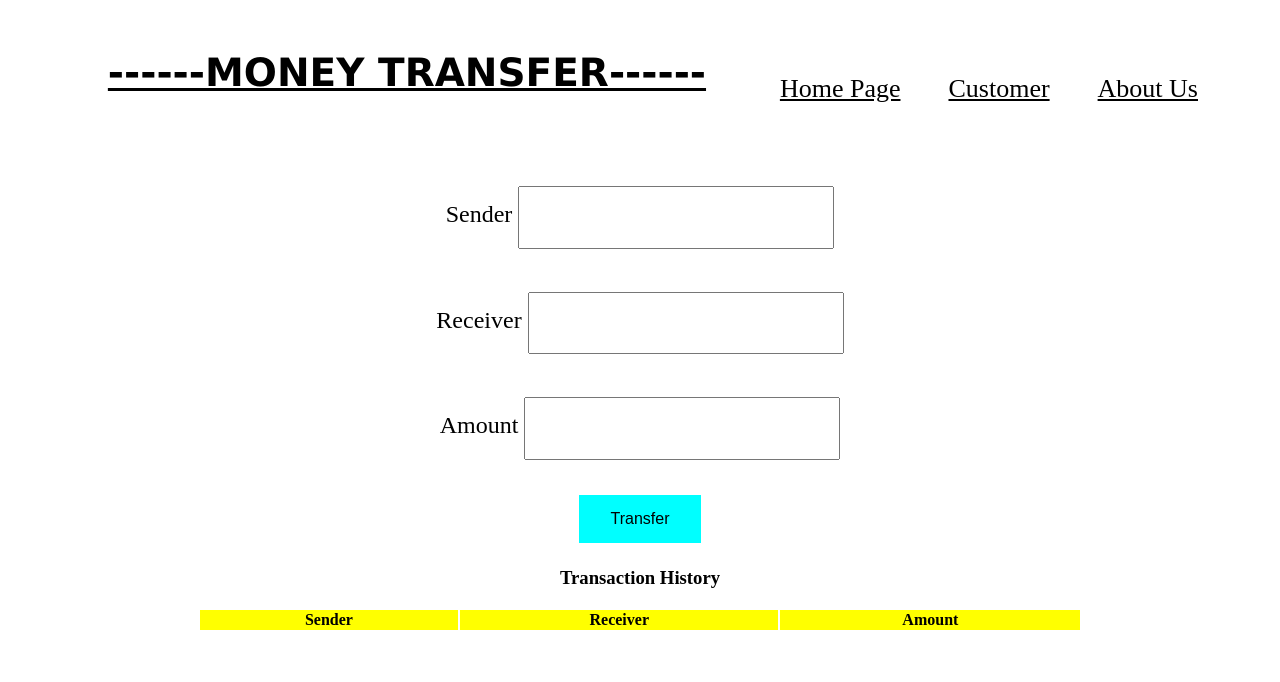
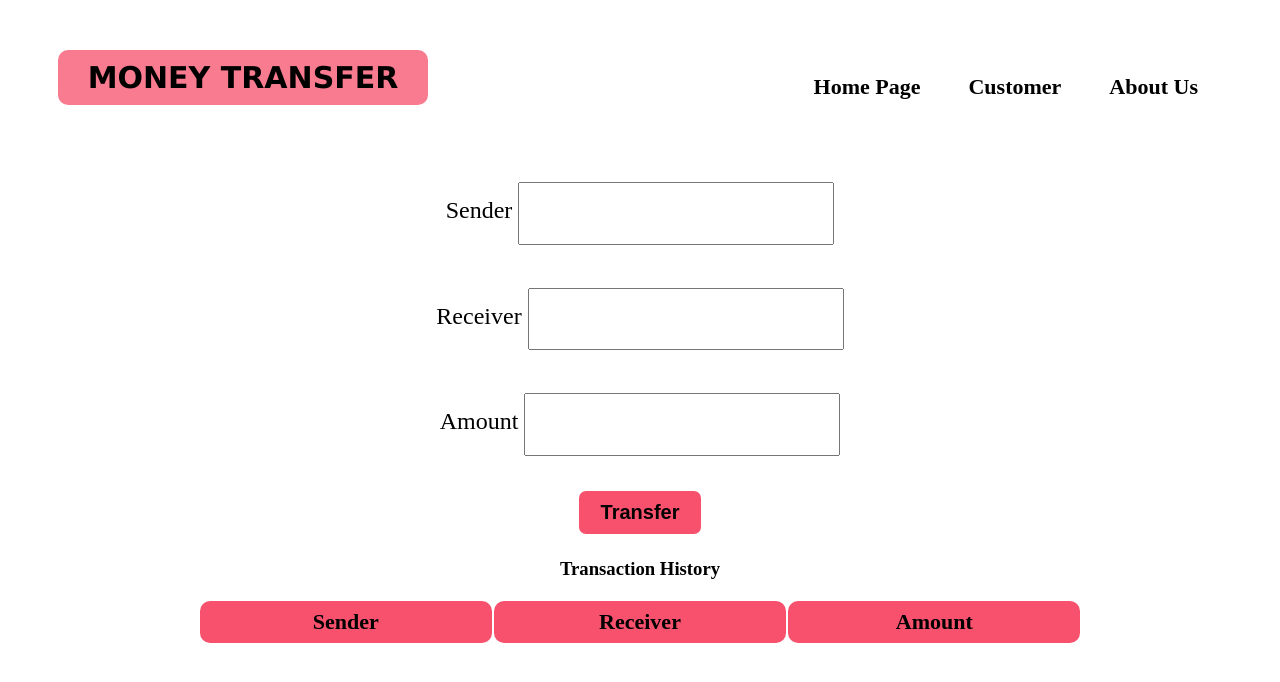
Before and after one commit to Madhulp/Bank-Management-System, a plain HTML site: page transcation.html in a window 1280 px wide. Drawn offline with Linux system fonts and the light colour scheme.

Commit message:
Bank-Management-System

```diff
--- a/transcation.html
+++ b/transcation.html
@@ -1,11 +1,11 @@
 <html>
+
 <head>
 
   <title>Transaction History</title>
 
   <script>
-    function display()
-    {
+    function display() {
       document.getElementById("displayarea").innerHTML = document.getElementById("fname").value;
       document.getElementById("fname").value = "";
       document.getElementById("displayarea1").innerHTML = document.getElementById("lname").value;
@@ -17,85 +17,94 @@
   </script>
   <style>
     body {
+      background-color: none;
+      background-repeat: no-repeat;
+      background-size: cover;
+    }
 
-    /* background-image:url(background.jpg); */
-    background-color:none;
-	background-repeat: no-repeat;
-		 background-size:cover;
-
-    }
-    input[type=button]{
-    border:none;
-    color:black;
-    padding: 15px 32px;
+    input[type=button] {
+      border: none;
+      color: black;
+      padding: 10px 22px;
       text-align: center;
       display: inline-block;
-    font-size: 16px;
-    background-color:aqua;
+      font-size: 20px;
+      background-color: rgb(248, 81, 109);
+      border-radius: 7px;
+      font-weight: bolder;
     }
-    input.intro{
+
+    input.intro {
       width: 25%;
       height: 8%;
       padding: 15px 20px;
       margin: 8px 0;
     }
-    form{
+
+    form {
       display: block;
       box-sizing: border-box;
       box-shadow: #111;
-    font-size:x-large;
-    color:black;
+      font-size: x-large;
+      color: black;
     }
+
     body {
       text-align: center;
     }
-    table{
+
+    table {
       width: 70%;
     }
-    ul{
+
+    ul {
       list-style-type: none;
       font-size: 26px;
       margin: 50px;
       padding: 0;
       overflow: hidden;
     }
+
     li {
       display: inline;
       float: right;
     }
-    li a{
+
+    li a {
       display: block;
       color: black;
       text-align: center;
       padding: 24px;
     }
+
     li a:hover {
-    background-color:skyblue;
+      background-color: skyblue;
     }
-    h2{
+
+    h2 {
       margin: 0;
       padding: 0;
       box-sizing: border-box;
       display: flex;
       justify-content: center;
-        color:black;
+      color: black;
       text-transform: uppercase;
       font-family: 'Lucida Sans', 'Lucida Sans Regular';
 
 
     }
-
-
   </style>
 </head>
+
 <body>
 
   <ul>
-    <li><a href="about.html">About Us</a></li>
-    <li><a href="customer.html">Customer</a></li>
-    <li><a href="index.html">Home Page</a></li>
+    <li><a style="text-decoration:none;font-size: 22px;font-weight: bold;"   href="about.html">About Us</a></li>
+    <li><a style="text-decoration:none;font-size: 22px;font-weight: bold;"   href="customer.html">Customer</a></li>
+    <li><a style="text-decoration:none;font-size: 22px;font-weight: bold;"   href="index.html">Home Page</a></li>
 
-    <h2>------Money Transfer------</h2>
+    <h2 style="text-decoration:none;text-align:center;font-size:30px;width:370px;border-radius:10px;padding:10px;background-color: rgb(248, 123, 144);
+    ">Money Transfer</h2>
 
 
 
@@ -104,15 +113,16 @@
   </ul>
   <form name="form1" id="form1">
     Sender
-    <input type="email"  class="intro"name="fname" id="fname"><br><br>
+    <input type="email" class="intro" name="fname" id="fname"><br><br>
     Receiver
-    <input type="email"class="intro" name="lname" id="lname"><br><br>
+    <input type="email" class="intro" name="lname" id="lname"><br><br>
     Amount
     <input type="number" class="intro" name="amount" id="amount"><br><br>
     <input type="button" value="Transfer" name="submit" id="submit" onClick="display()"></td>
   </form>
   <style>
-    h2,h3 span {
+    h2,
+    h3 span {
       text-decoration: underline;
 
     }
@@ -120,17 +130,24 @@
   <center>
     <h3>Transaction History</h3>
   </center>
-  <table width="400px" align="center" border=0>
-    <tr style="background-color:yellow;">
-      <td align="center"><b>Sender</b></td>
-      <td align="center"><b>Receiver</b></td>
-      <td align="center"><b>Amount</b></td>
+  <table width="200px" align="center" border=0>
+    <tr style="background-color:rgb(248, 81, 109);">
+      <td style="text-decoration:none;font-size: 22px;font-weight: bold;width:130px;padding:8px;border-radius: 10px;" align="center"><b>Sender</b></td>
+      <td style="text-decoration:none;font-size: 22px;font-weight: bold;width:130px;padding:8px;border-radius: 10px;" align="center"><b>Receiver</b></td>
+      <td style="text-decoration:none;font-size: 22px;font-weight: bold;width:130px;padding:8px;border-radius: 10px;" align="center"><b>Amount</b></td>
     </tr>
     <tr>
-      <td align="center"><div id="displayarea"></div></td>
-      <td align="center"><div id="displayarea1"></div></td>
-      <td align="center"><div id="displayarea2"></div></td>
+      <td align="center">
+        <div id="displayarea"></div>
+      </td>
+      <td align="center">
+        <div id="displayarea1"></div>
+      </td>
+      <td align="center">
+        <div id="displayarea2"></div>
+      </td>
     </tr>
   </table>
 </body>
+
 </html>
```
Lines whose indentation alone changed are shown as unchanged.
